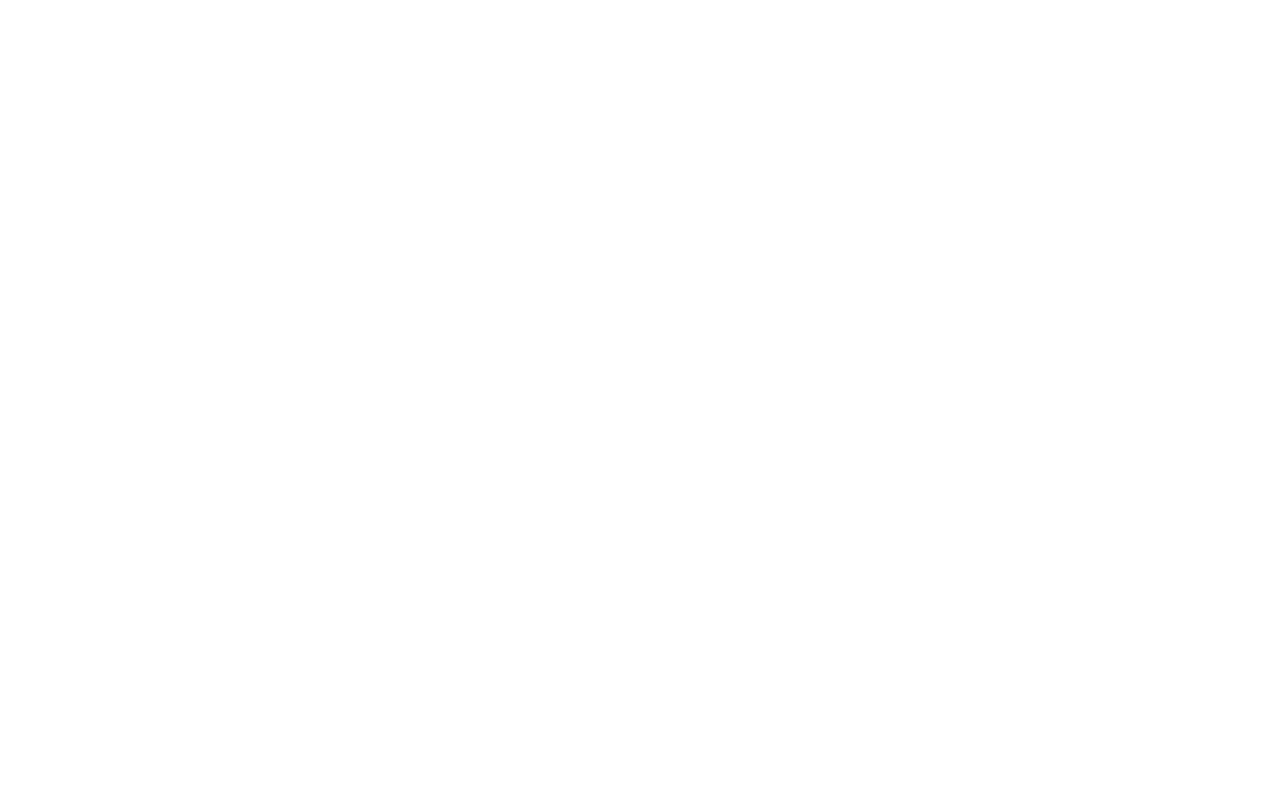
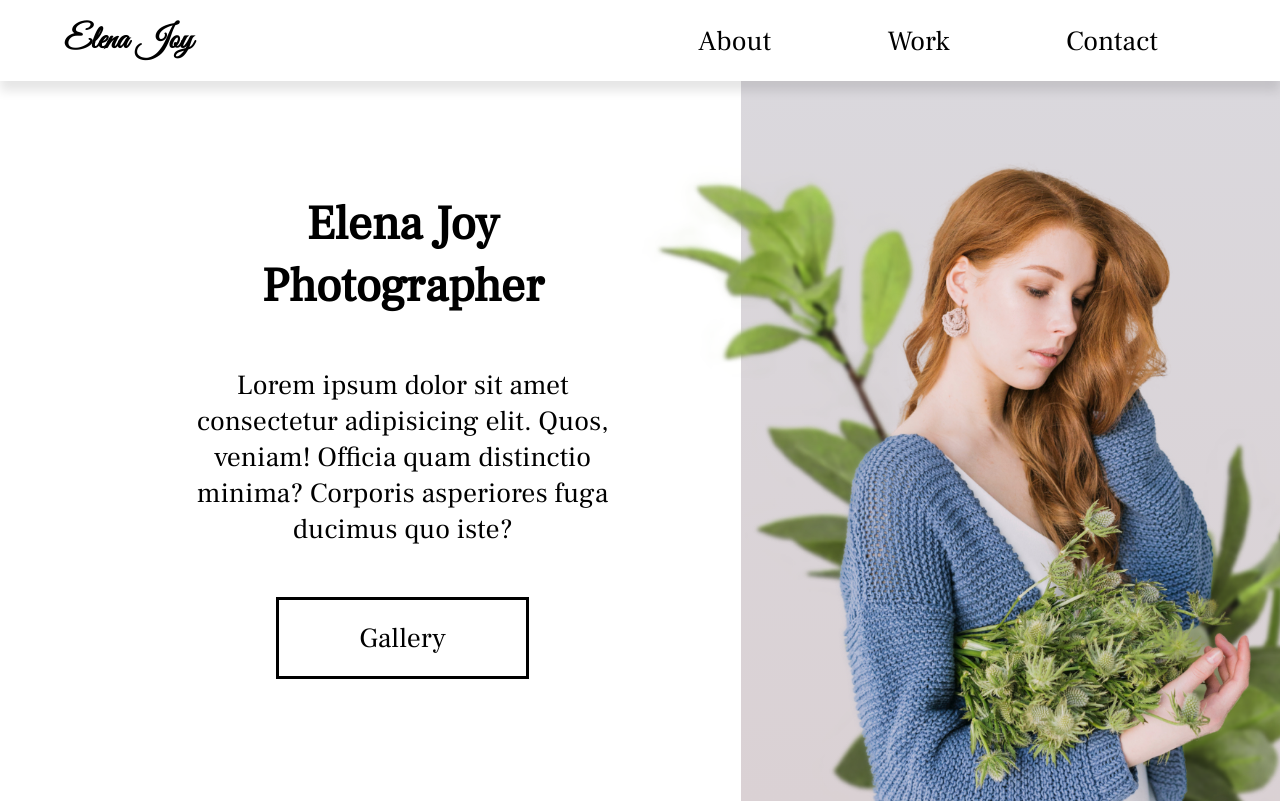
Before and after one commit to tocs77/html5-css-course, a plain HTML site: page 04-Photo/index.html in a window 1280 px wide. Drawn offline with Linux system fonts and the light colour scheme.

Commit message:
Added hero section

```diff
--- a/04-Photo/index.html
+++ b/04-Photo/index.html
@@ -11,7 +11,33 @@
 </head>
 
 <body>
+    <header class="main-head">
+        <nav>
+            <h1 id="logo">Elena Joy</h1>
+            <ul class="nav-links">
+                <li><a href="#about">About</a></li>
+                <li><a href="#work">Work</a></li>
+                <li><a href="#contact">Contact</a></li>
+            </ul>
+        </nav>
+    </header>
+    <main>
+        <section class="hero">
+            <div class="hero-introduction flex">
+                <h2>Elena Joy <br> Photographer</h2>
+                <p>Lorem ipsum dolor sit amet consectetur adipisicing elit. Quos, veniam!
+                    Officia quam distinctio minima? Corporis asperiores fuga ducimus quo iste?
+                </p>
+                <a href="#gallery">Gallery</a>
+            </div>
+            <div class="hero-images">
+                <img class="hero-elena" src="img/elena-joy.png" alt="Picture of elena Joy">
+                <img src="img/plant1.png" alt="" class="plant1 plant">
+                <img src="img/plant2.png" alt="" class="plant2 plant">
 
+            </div>
+        </section>
+    </main>
 </body>
 
 </html>
--- a/04-Photo/style.css
+++ b/04-Photo/style.css
@@ -4,6 +4,21 @@
   margin: 0;
   padding: 0;
   box-sizing: border-box;
+}
+
+@font-face {
+  font-family: 'Ruhl';
+  src: url(./fonts/FrankRuhlLibre-Regular.ttf);
+}
+
+@font-face {
+  font-family: 'Ruhl Med';
+  src: url(./fonts/FrankRuhlLibre-Medium.ttf);
+}
+
+@font-face {
+  font-family: 'Vibes';
+  src: url(./fonts/GreatVibes-Regular.ttf);
 }
 
 html {
@@ -28,7 +43,8 @@ li,
 button,
 label,
 input,
-p {
+p,
+a {
   font-size: var(--text);
 }
 
@@ -47,6 +63,7 @@ h5 {
 
 a {
   text-decoration: none;
+  color: black;
 }
 
 ul {
@@ -59,3 +76,87 @@ ul {
   justify-content: center;
   align-items: center;
 }
+
+body {
+  font-family: 'Ruhl', sans-serif;
+}
+
+h1 {
+  font-family: 'Vibes', sans-serif;
+}
+
+/* Nav Section */
+
+.main-head {
+  box-shadow: 0px 10px 10px rgba(0, 0, 0, 0.1);
+  z-index: 2;
+  position: relative;
+}
+
+nav {
+  width: 90%;
+  margin: auto;
+  display: flex;
+  align-items: center;
+  min-height: 10vh;
+  padding: 2rem 0;
+}
+
+#logo {
+  flex: 1 1 20rem;
+}
+
+.nav-links {
+  display: flex;
+  justify-content: space-around;
+  flex: 1 1 20rem;
+}
+
+.hero {
+  min-height: 90vh;
+  width: 95%;
+  margin: 0 0 0 auto;
+  display: flex;
+  flex-wrap: wrap;
+  overflow: hidden;
+}
+
+.hero-introduction {
+  flex: 2 1 40rem;
+  text-align: center;
+}
+.hero-introduction p {
+  padding: 5rem 10rem;
+}
+.hero-introduction h2 {
+  padding-top: 3rem;
+}
+.hero-introduction a {
+  padding: 2rem 8rem;
+  border: 3px solid black;
+  margin-bottom: 4rem;
+}
+
+.hero-images {
+  flex: 1 1 40rem;
+  background: linear-gradient(#dad8dd, #dad1d4);
+  position: relative;
+  z-index: 1;
+}
+
+.hero-elena {
+  width: 100%;
+  height: 100%;
+  object-fit: cover;
+}
+
+.plant {
+    position: absolute;
+    bottom: 0;
+    left:  -20%;
+    z-index: -1;
+}
+
+.plant2 {
+    left: 40%;
+}
```
